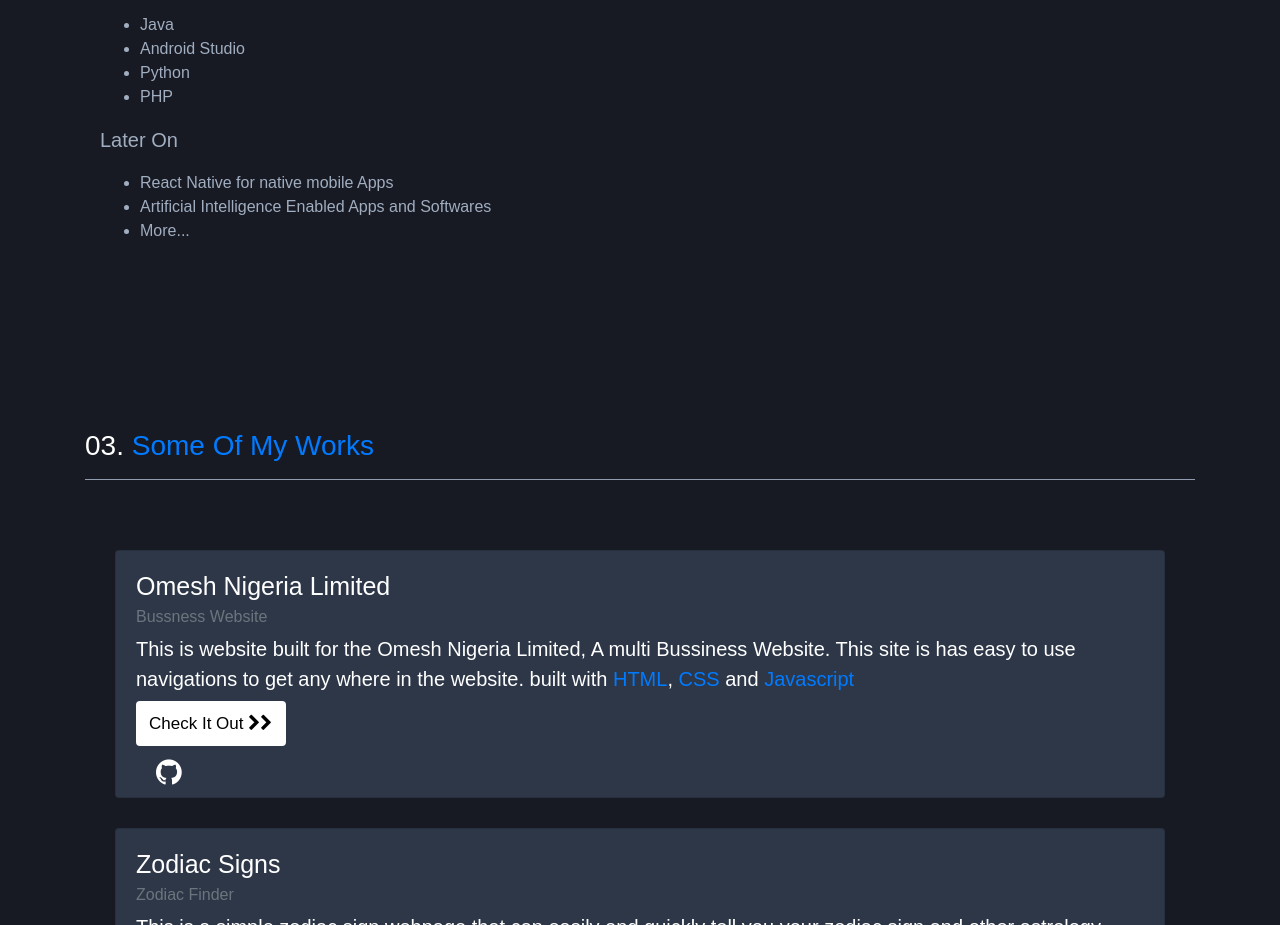
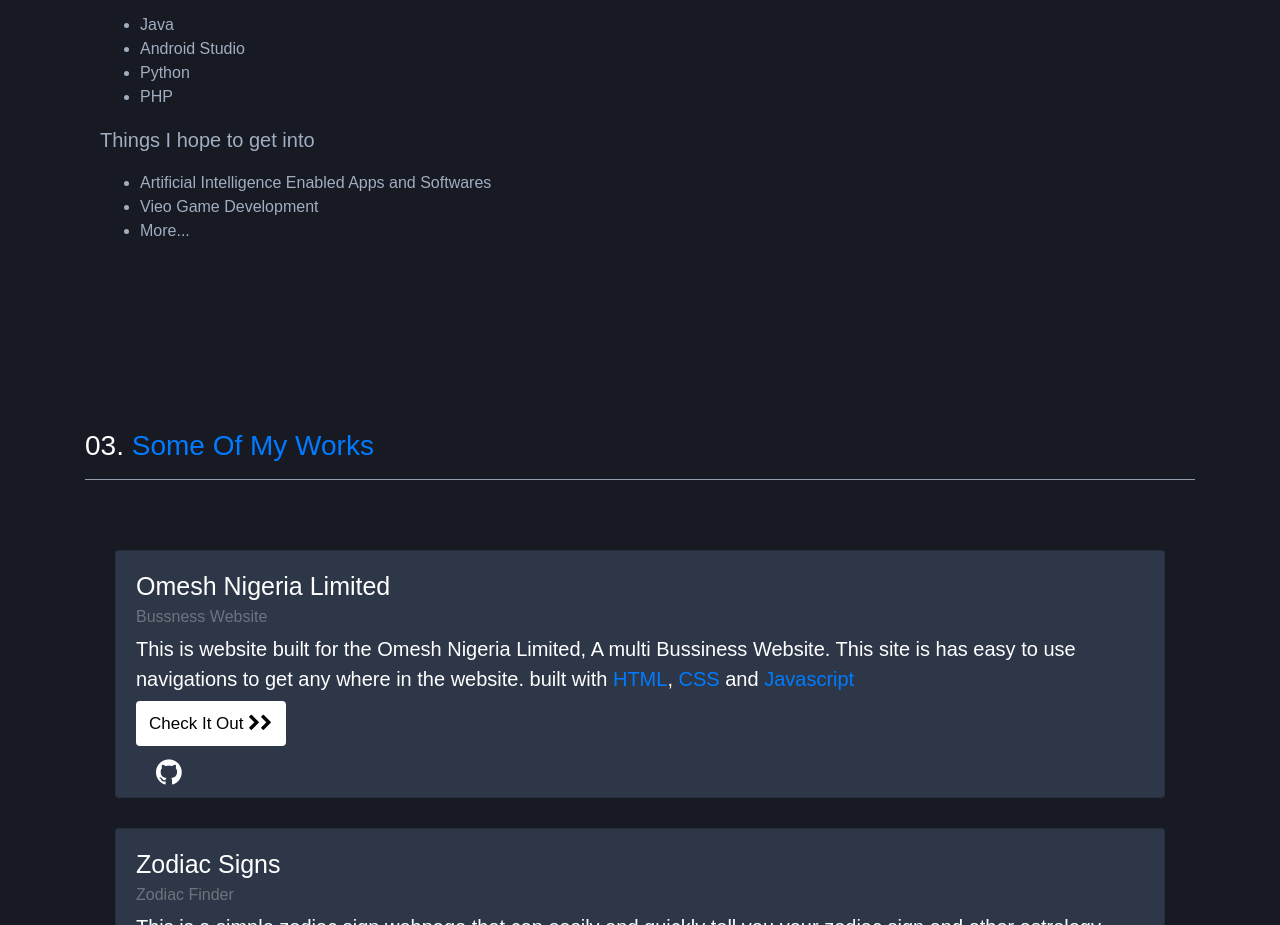
Before and after one commit to boluwatifeajayi/boluajayi, a plain HTML site: page index.html in a window 1280 px wide. Shown: the part 1473-2398 px from the top of the page. Drawn offline with nearby package versions, Linux system fonts and the light colour scheme.

Commit message:
Update index.html

```diff
--- a/index.html
+++ b/index.html
@@ -115,10 +115,11 @@
                         <li>Python</li>
                         <li>PHP</li>
                     </ul>
-                    <p>Later On</p>
+                    <p>Things I hope to get into</p>
                     <ul>
-                        <li>React Native for native mobile Apps</li>
+
                         <li>Artificial Intelligence Enabled Apps and Softwares</li>
+                        <li>Vieo Game Development</li>
                         <li>More...</li>
                     </ul>
                 </div>
```
